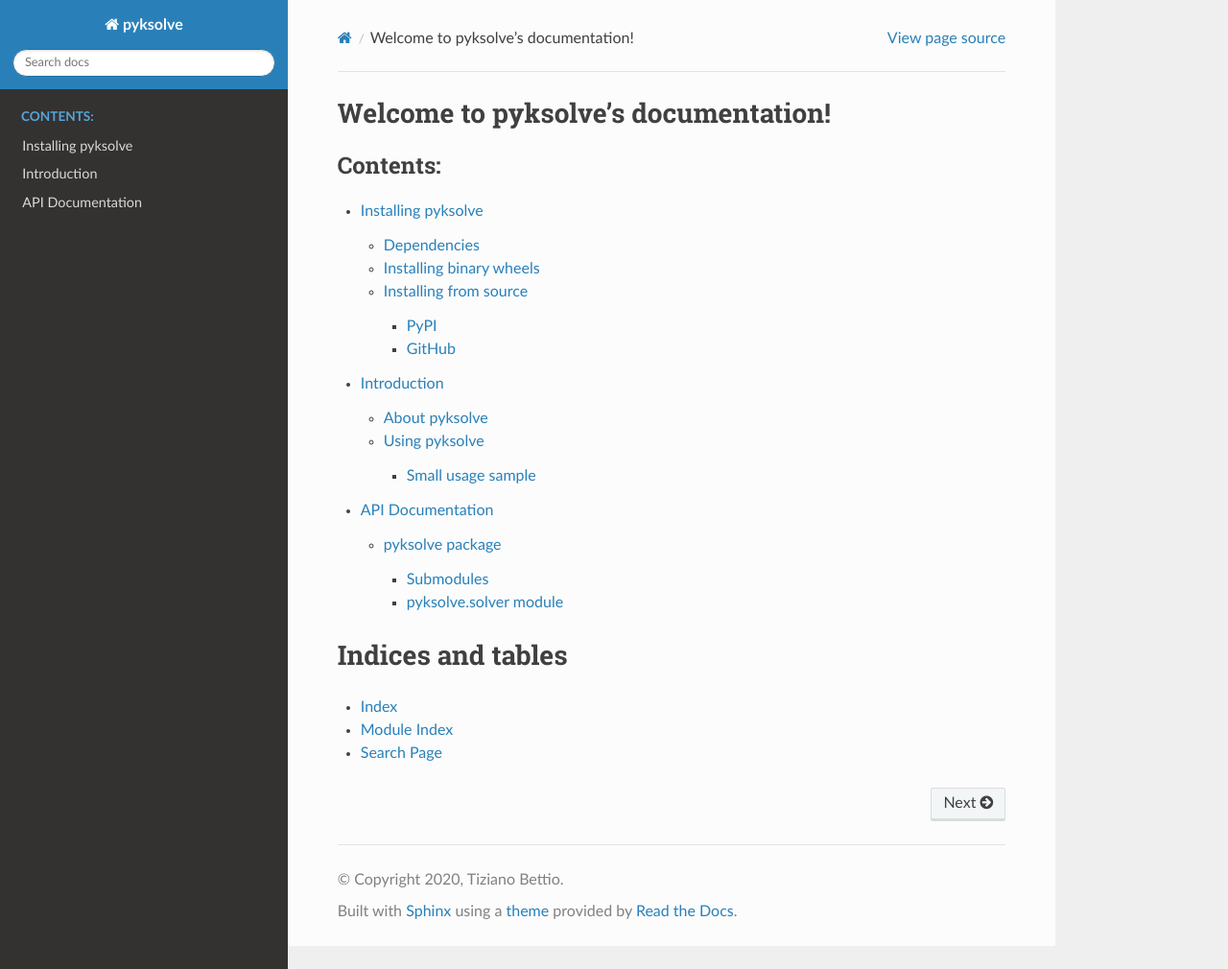
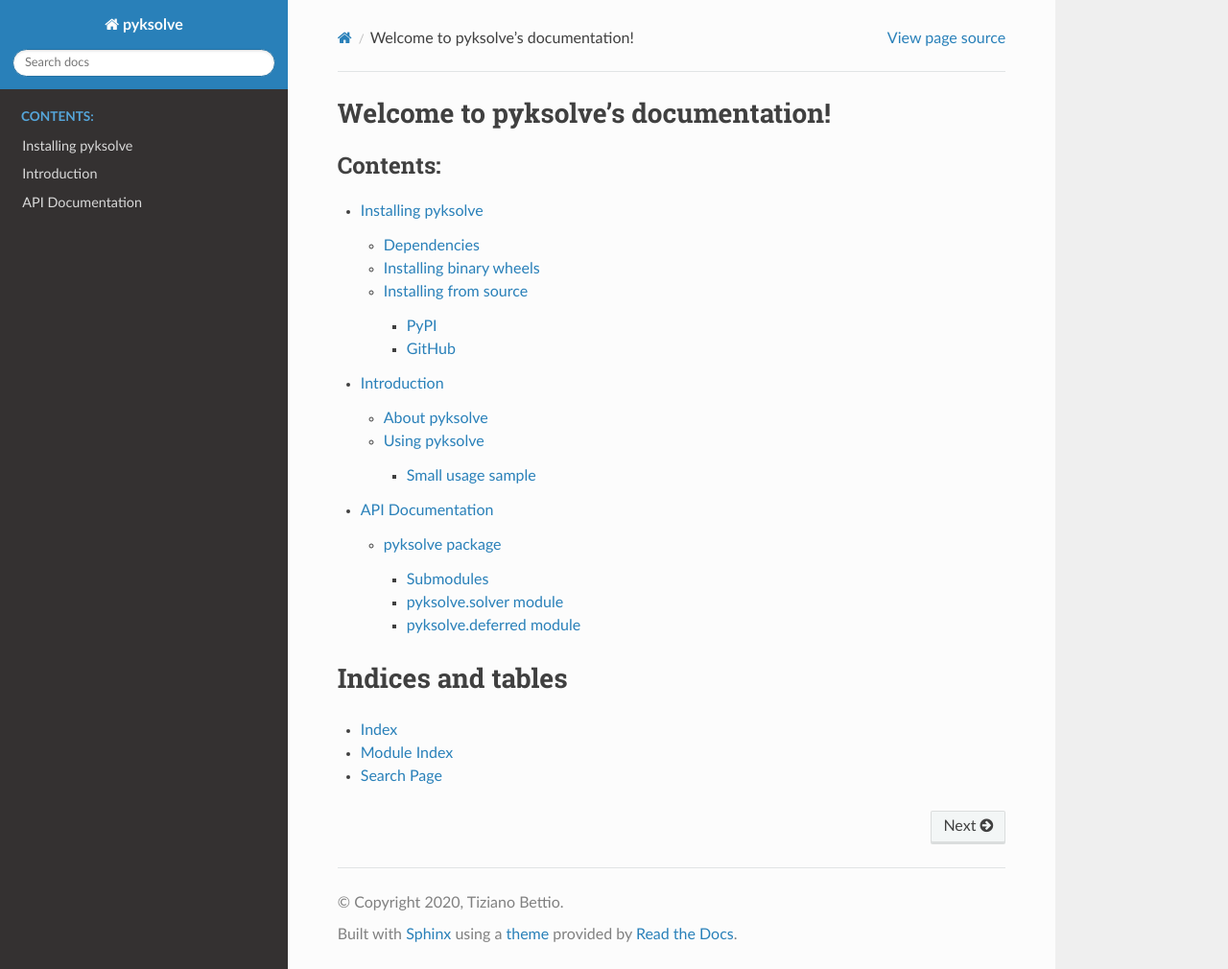
Before and after one commit to tcdude/py-klondike-solver, a Sphinx documentation site: the page built from docs/source/index.rst, in a window 1280 px wide and 1010 px high. Shown: the whole window at 96% size. Built offline with Sphinx 7.4.7 and the Read the Docs theme 2.0.0, drawn with Linux system fonts in a browser that asks for light colours.

Commit message:
Update docs
Add missing automodule

```diff
--- a/docs/source/pyksolve.rst
+++ b/docs/source/pyksolve.rst
@@ -16,3 +16,12 @@
    :members:
    :undoc-members:
    :show-inheritance:
+
+
+pyksolve.deferred module
+-------------------------
+
+.. automodule:: pyksolve.deferred
+   :members:
+   :undoc-members:
+   :show-inheritance:
```
